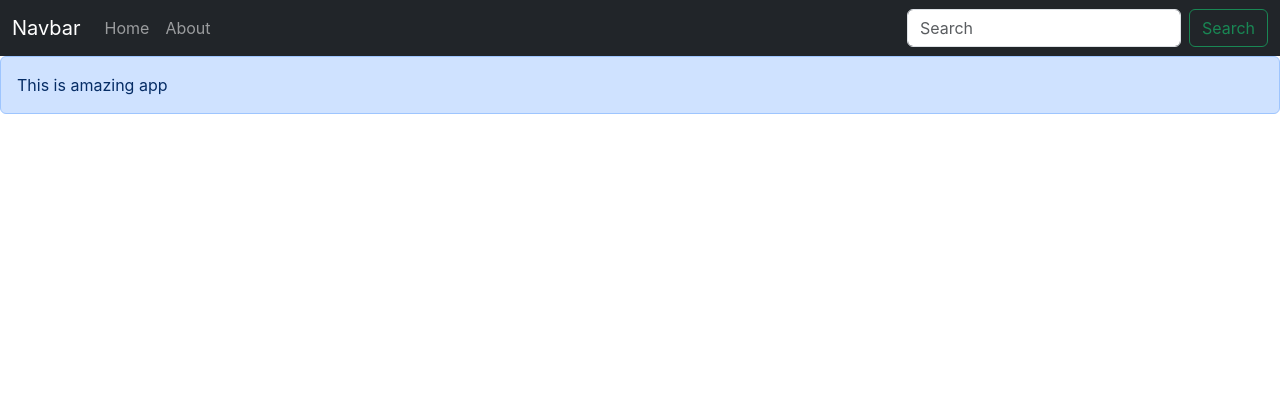
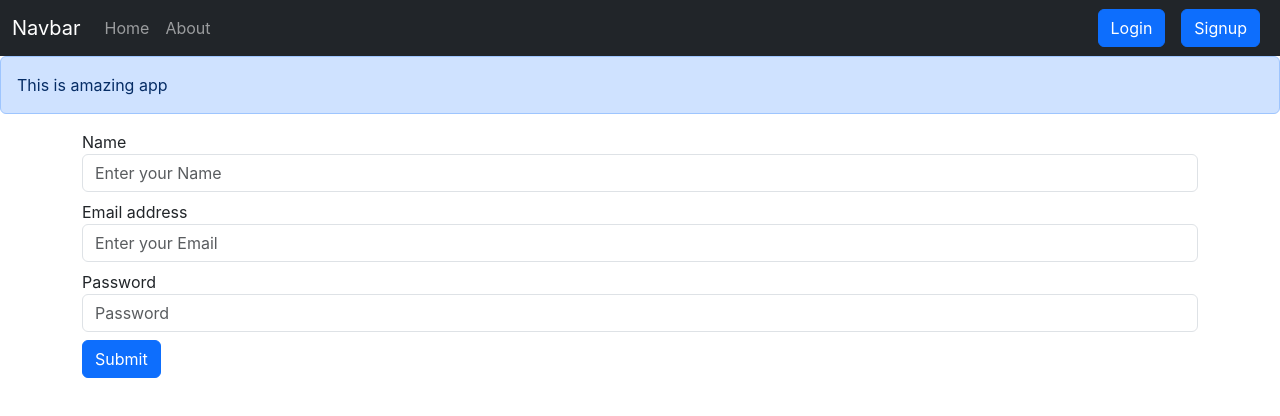
Before and after one commit to Hardik12c/Inotebook, a React (Create React App) app in the folder frontend/: page /register in a window 1280 px wide. Shown: the top 416 px of the page. Built offline with nearby package versions, Linux system fonts and the light colour scheme.

Commit message:
login and register router added

```diff
--- a/frontend/src/App.js
+++ b/frontend/src/App.js
@@ -4,6 +4,8 @@ import Navbar from "./components/Navbar";
 import About from "./components/About";
 import Home from "./components/Home";
 import Alert from "./components/Alert";
+import Login from "./components/Login";
+import Signup from "./components/Signup";
 function App() {
   return (
     <Router>
@@ -13,6 +15,8 @@ function App() {
         <Routes>
           <Route path="/about" element={<About />} />
           <Route path="/" element={<Home/>} />
+          <Route path="/login" element={<Login/>} />
+          <Route path="/register" element={<Signup/>} />
         </Routes>
       </>
     </Router>
--- /dev/null
+++ b/frontend/src/components/Login.js
@@ -0,0 +1,66 @@
+import axios from "axios";
+import React, { useState } from "react";
+
+export default function Login() {
+  const postform = async (email,password) => {
+    try {
+      const {data} = await axios.post(
+        "http://localhost:5000/api/v1/auth/login",
+        { email: email, password: password }
+      );
+      console.log(data.token);
+      localStorage.setItem('token',data.token);
+    } catch (error) {
+      console.log(error.response.data.messg);
+    }
+  };
+
+  const [email, setemail] = useState("");
+  const [password, setpassword] = useState("");
+  const handleinput = (e) => {
+    setemail(e.target.value);
+  };
+  const handlepassword = (e) => {
+    setpassword(e.target.value);
+  };
+  const submitform=(e)=>{
+    e.preventDefault();
+    postform(email,password);
+    setemail("");
+    setpassword("");
+  }
+  return (
+    <div className="container">
+      <form>
+        <div className="form-group my-2">
+          <label htmlFor="exampleInputEmail1">Email address</label>
+          <input
+            type="email"
+            name="email"
+            className="form-control"
+            id="exampleInputEmail1"
+            aria-describedby="emailHelp"
+            placeholder="Enter email"
+            value={email}
+            onChange={handleinput}
+          />
+        </div>
+        <div className="form-group my-2">
+          <label htmlFor="exampleInputPassword1">Password</label>
+          <input
+            type="password"
+            className="form-control"
+            name="password"
+            id="exampleInputPassword1"
+            placeholder="Password"
+            value={password}
+            onChange={handlepassword}
+          />
+        </div>
+        <button type="submit" className="btn btn-primary" onClick={submitform}>
+          Submit
+        </button>
+      </form>
+    </div>
+  );
+}
--- a/frontend/src/components/Navbar.js
+++ b/frontend/src/components/Navbar.js
@@ -33,17 +33,8 @@ export default function Navbar() {
                 </Link>
               </li>
             </ul>
-            <form className="d-flex" role="search">
-              <input
-                className="form-control me-2"
-                type="search"
-                placeholder="Search"
-                aria-label="Search"
-              />
-              <button className="btn btn-outline-success" type="submit">
-                Search
-              </button>
-            </form>
+            <Link className="btn btn-primary mx-2" to="/login" role="button">Login</Link>
+            <Link className="btn btn-primary mx-2" to="/register" role="button">Signup</Link>
           </div>
         </div>
       </nav>
--- /dev/null
+++ b/frontend/src/components/Signup.js
@@ -0,0 +1,74 @@
+import axios from "axios";
+import React, { useState } from "react";
+
+export default function Signup() {
+  const postform = async (input) => {
+    try {
+      const { data } = await axios.post(
+        "http://localhost:5000/api/v1/auth/register",
+        { name: input.name, email: input.email, password: input.password }
+      );
+      console.log(data.token);
+    } catch (error) {
+      console.log(error.response.data.messg);
+    }
+  };
+  const [registerinput, setregisterinput] = useState({
+    name: "",
+    email: "",
+    password: "",
+  });
+  const handlechange = (e) => {
+    setregisterinput({ ...registerinput, [e.target.name]: e.target.value });
+  };
+  const submitform = (e) => {
+    e.preventDefault();
+    postform(registerinput);
+  };
+
+  return (
+    <div className="container">
+      <form>
+        <div className="form-group my-2">
+          <label htmlFor="exampleInputEmail1">Name</label>
+          <input
+            type="text"
+            name="name"
+            className="form-control"
+            placeholder="Enter your Name"
+            value={registerinput.name}
+            onChange={handlechange}
+          />
+        </div>
+        <div className="form-group my-2">
+          <label htmlFor="exampleInputEmail1">Email address</label>
+          <input
+            type="email"
+            name="email"
+            className="form-control"
+            id="exampleInputEmail1"
+            aria-describedby="emailHelp"
+            placeholder="Enter your Email"
+            value={registerinput.email}
+            onChange={handlechange}
+          />
+        </div>
+        <div className="form-group my-2">
+          <label htmlFor="exampleInputPassword1">Password</label>
+          <input
+            type="password"
+            className="form-control"
+            name="password"
+            id="exampleInputPassword1"
+            placeholder="Password"
+            value={registerinput.password}
+            onChange={handlechange}
+          />
+        </div>
+        <button type="submit" className="btn btn-primary" onClick={submitform}>
+          Submit
+        </button>
+      </form>
+    </div>
+  );
+}
```
